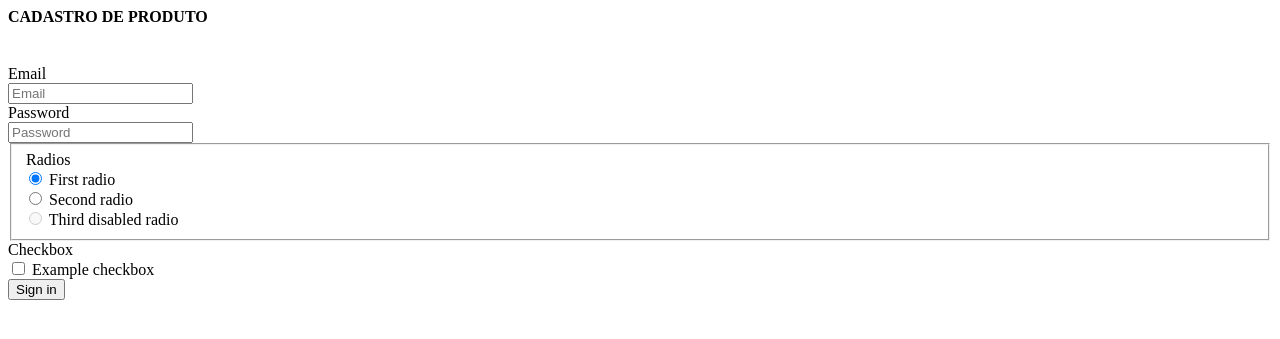
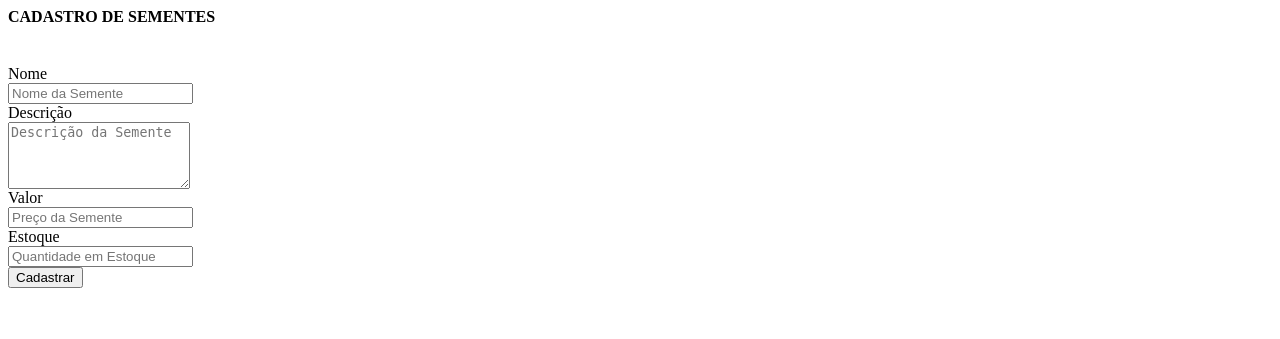
Before and after one commit to Alansmatias/e-commerce, a PHP site: page /cadastroProduto.php in a window 1280 px wide. Shown: the top 339 px of the page. Run offline with PHP 8.4, Linux system fonts and the light colour scheme.

Commit message:
Criando o cadastro de produtos

```diff
--- a/App/cadastroProduto.php
+++ b/App/cadastroProduto.php
@@ -1,63 +1,50 @@
 <html>
+<h4 class="h4 col-md-12 text-center text-muted font-weight-bold">CADASTRO DE SEMENTES</h4><br>
 
-<h4 class="h4 col-md-12 text-center text-muted font-weight-bold">CADASTRO DE PRODUTO</h4><br>
+<form action="?page=salvar" method="POST">
+<input type="hidden" name="acao" value="cadastrar">
 
-<form>
 <div class="form-group row">
-  <label for="inputEmail3" class="col-sm-2 col-form-label">Email</label>
+  <label for="#" class="col-sm-2 col-form-label">Nome</label>
   <div class="col-sm-10">
-    <input type="email" class="form-control" id="inputEmail3" placeholder="Email">
+    <input type="text" class="form-control" placeholder="Nome da Semente" name="nome">
   </div>
 </div>
 <div class="form-group row">
-  <label for="inputPassword3" class="col-sm-2 col-form-label">Password</label>
+  <label for="#" class="col-sm-2 col-form-label">Descrição</label>
   <div class="col-sm-10">
-    <input type="password" class="form-control" id="inputPassword3" placeholder="Password">
-  </div>
-</div>
-<fieldset class="form-group">
-  <div class="row">
-    <legend class="col-form-label col-sm-2 pt-0">Radios</legend>
-    <div class="col-sm-10">
-      <div class="form-check">
-        <input class="form-check-input" type="radio" name="gridRadios" id="gridRadios1" value="option1" checked>
-        <label class="form-check-label" for="gridRadios1">
-          First radio
-        </label>
-      </div>
-      <div class="form-check">
-        <input class="form-check-input" type="radio" name="gridRadios" id="gridRadios2" value="option2">
-        <label class="form-check-label" for="gridRadios2">
-          Second radio
-        </label>
-      </div>
-      <div class="form-check disabled">
-        <input class="form-check-input" type="radio" name="gridRadios" id="gridRadios3" value="option3" disabled>
-        <label class="form-check-label" for="gridRadios3">
-          Third disabled radio
-        </label>
-      </div>
-    </div>
-  </div>
-</fieldset>
-<div class="form-group row">
-  <div class="col-sm-2">Checkbox</div>
-  <div class="col-sm-10">
-    <div class="form-check">
-      <input class="form-check-input" type="checkbox" id="gridCheck1">
-      <label class="form-check-label" for="gridCheck1">
-        Example checkbox
-      </label>
-    </div>
+    <textarea class="form-control" placeholder="Descrição da Semente" style="height: 5em;" name="descricao" ></textarea>
   </div>
 </div>
 <div class="form-group row">
-  <div class="col-sm-10">
-    <button type="submit" class="btn btn-primary">Sign in</button>
+  <label for="#" class="col-sm-2 col-form-label">Valor</label>
+  <div class="col-sm-5">
+    <input type="number" class="form-control" placeholder="Preço da Semente" name="valor">
+  </div>
+</div>
+<div class="form-group row">
+  <label for="#" class="col-sm-2 col-form-label">Estoque</label>
+  <div class="col-sm-5">
+    <input type="number" class="form-control" placeholder="Quantidade em Estoque" name="estoque">
+  </div>
+</div>
+<div class="form-group row">
+  <div class="col-sm-10 mt-4">
+    <button type="submit" class="btn btn-primary">Cadastrar</button>
   </div>
 </div>
 </form>
 
+<script>
+  function menuAtual() {
+    var elem = document.getElementById("menuProduto");
+
+      // Adicionando classe ao elemento div
+      elem.classList.add("colorlib-active");
+  }
+  menuAtual();
+
+</script>
 
 
 </html>
```
Also changed, not shown: App/config.php (added, +10 -0 lines), App/index.php (+16 -6 lines), App/salvar-produto.php (added, +31 -0 lines), BD/insert's.sql (+10 -8 lines), App/pedidos.php (added), 2 other files.
